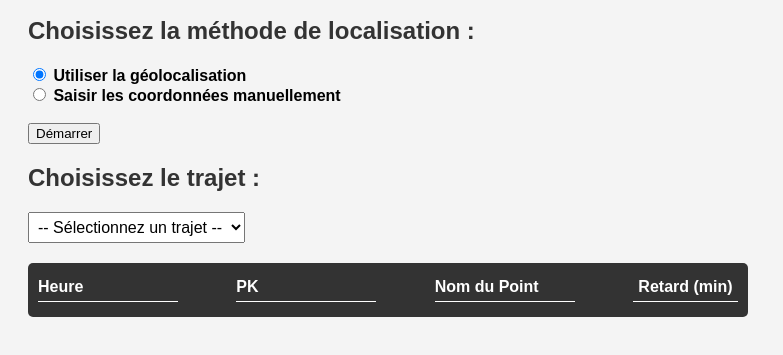
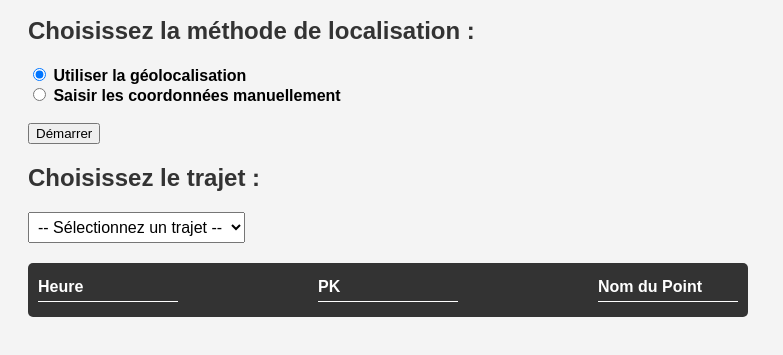
Before and after one commit to clav1stech/Projet-Tallon, a plain HTML site: page index.html in a window 1280 px wide. Shown: the part 135-490 px from the top of the page, without its empty margins (0-783 px from the left). Drawn offline with Linux system fonts and the light colour scheme.

Commit message:
Update index.html

```diff
--- a/index.html
+++ b/index.html
@@ -37,7 +37,7 @@
             <span>Heure</span>
             <span>PK</span>
             <span>Nom du Point</span>
-            <span>Retard (min)</span>
+   <!--     <span>Retard (min)</span> -->
         </div>
     </div>
     <p id="info"></p>
```
